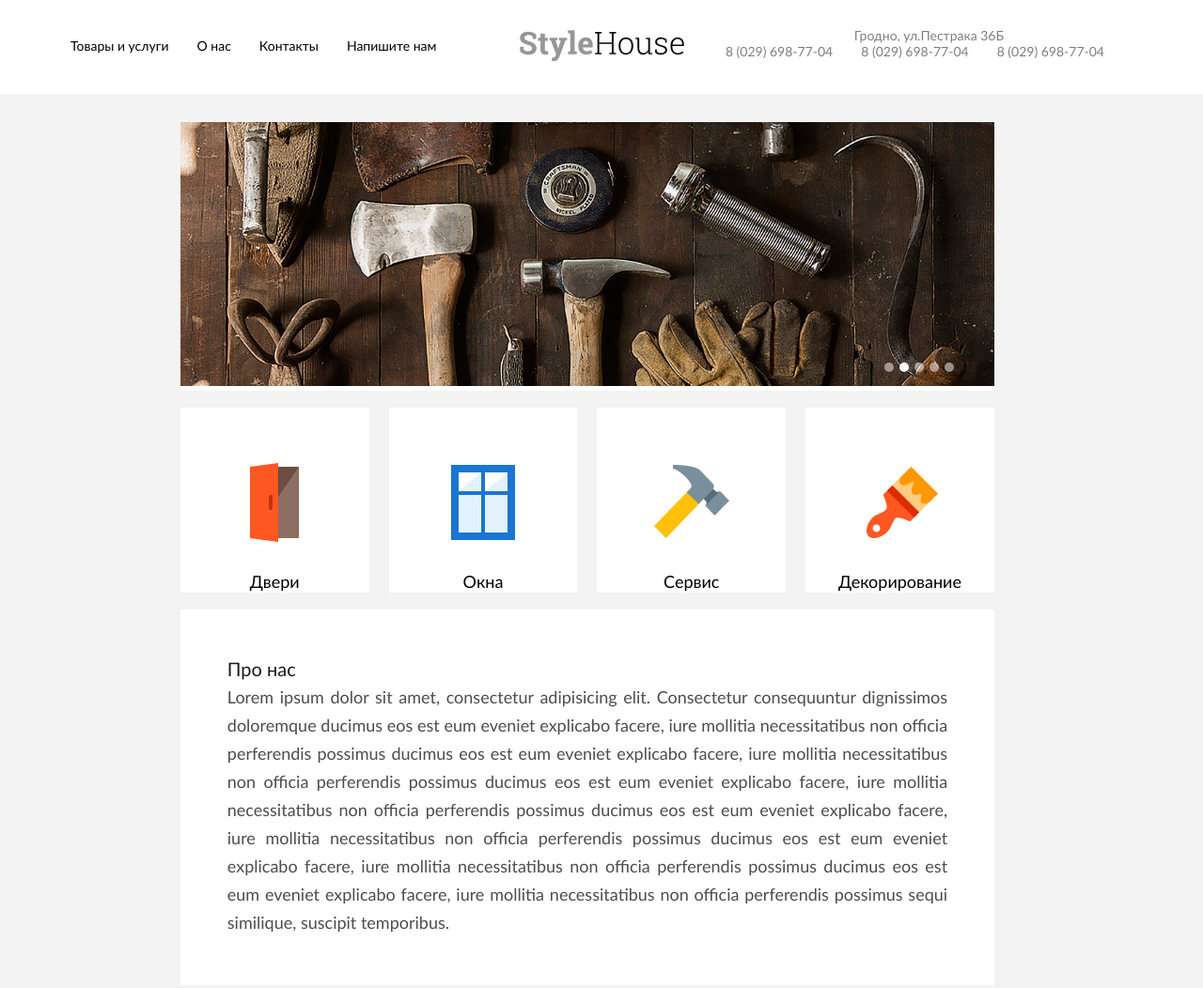
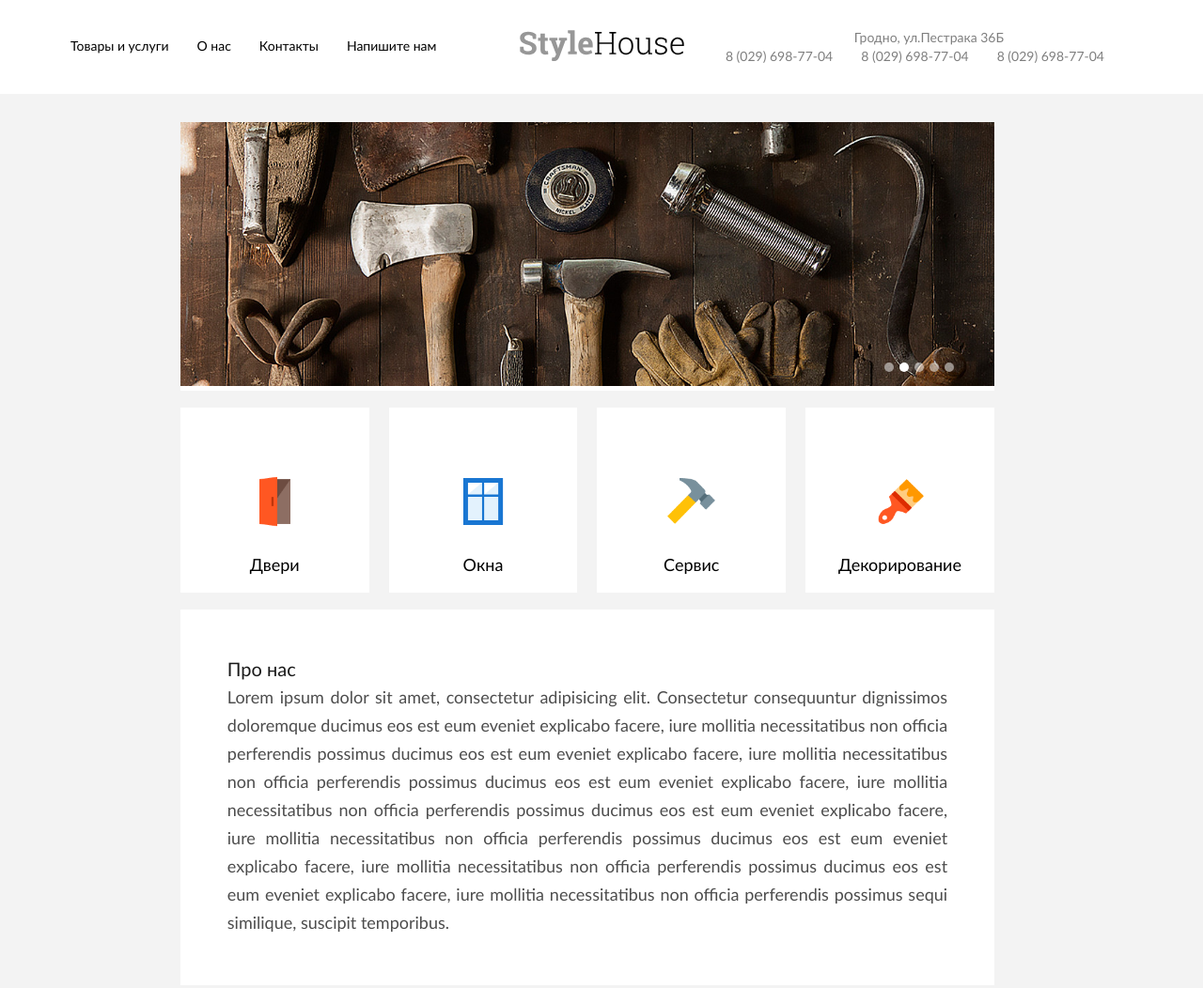
Before and after one commit to mr-deer/StyleHouse, a plain HTML site: page index.html in a window 1280 px wide. Shown: the top 1052 px of the page at 94% size. Drawn offline with Linux system fonts and the light colour scheme.

Commit message:
resizable icons

```diff
--- a/sass/styles.sass
+++ b/sass/styles.sass
@@ -8,7 +8,6 @@
     -moz-border-radius: $radius
     -ms-border-radius: $radius
     border-radius: $radius
-
 
 *
   margin: 0
@@ -60,6 +59,7 @@ header
   margin: 0 auto
 
 .Line
+  line-height: 20px
   color: #000
   text-align: center
   span
@@ -73,8 +73,9 @@ header
   text-align: center
   height: 15.33vw
   img
-    margin-top: calc(50% - 48px)
-    @include calc(margin-top, 50% -48px)
+    $width: 31%
+    height: $width
+    @include calc(margin-top, 50% -$width/2)
   div
     margin-top: 11%
     font-size: 18px
@@ -90,7 +91,7 @@ header
     padding-bottom: 30px
   .title
     font-size: 20px
-    color: rgba(0,0,0,.9)
+    color: rgba(0, 0, 0, .9)
 
 .carousel
   position: relative
@@ -107,10 +108,9 @@ header
       height: 10px
       width: 10px
       @include border-radius(30px)
-      background-color: rgba(255,255,255, .5)
+      background-color: rgba(255, 255, 255, .5)
     .active
       background-color: #ffffff
-
 
 footer
   height: 250px
```
Also changed, not shown: sass/styles.css, 1 other file.
